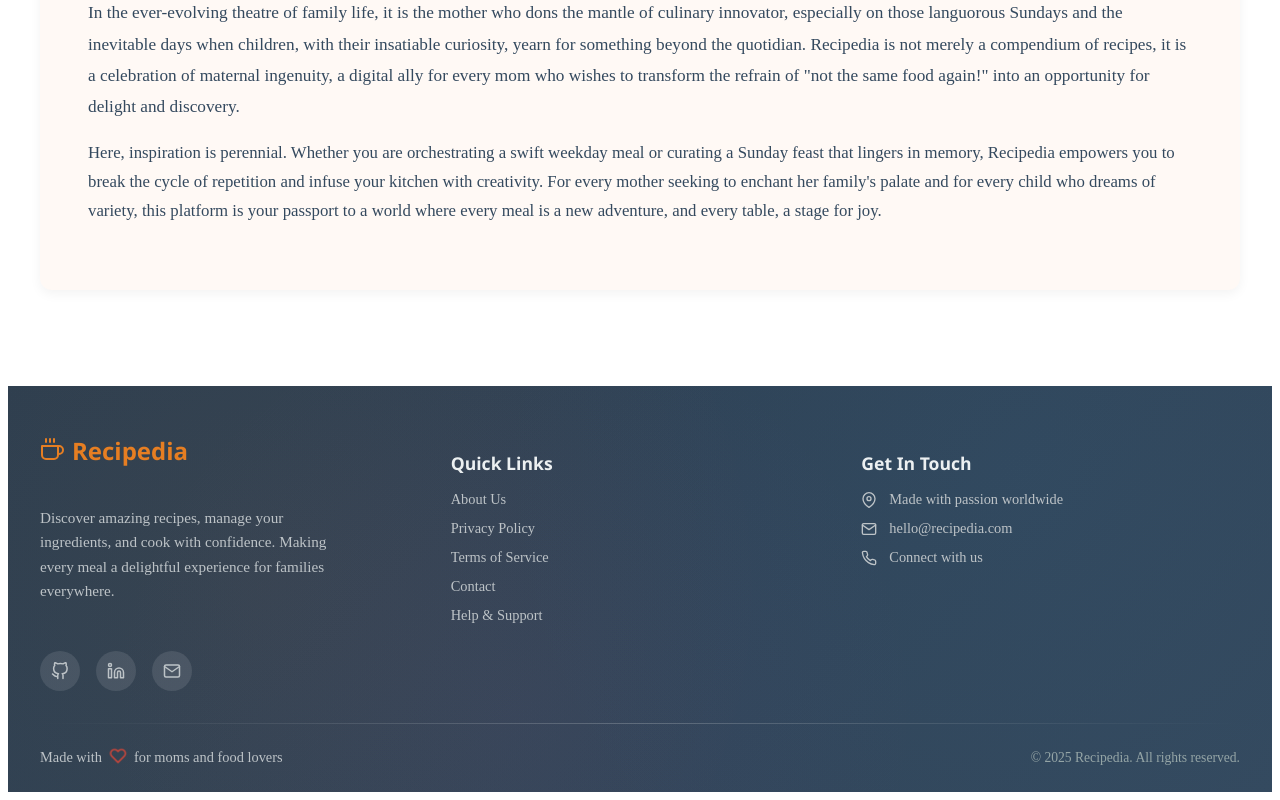
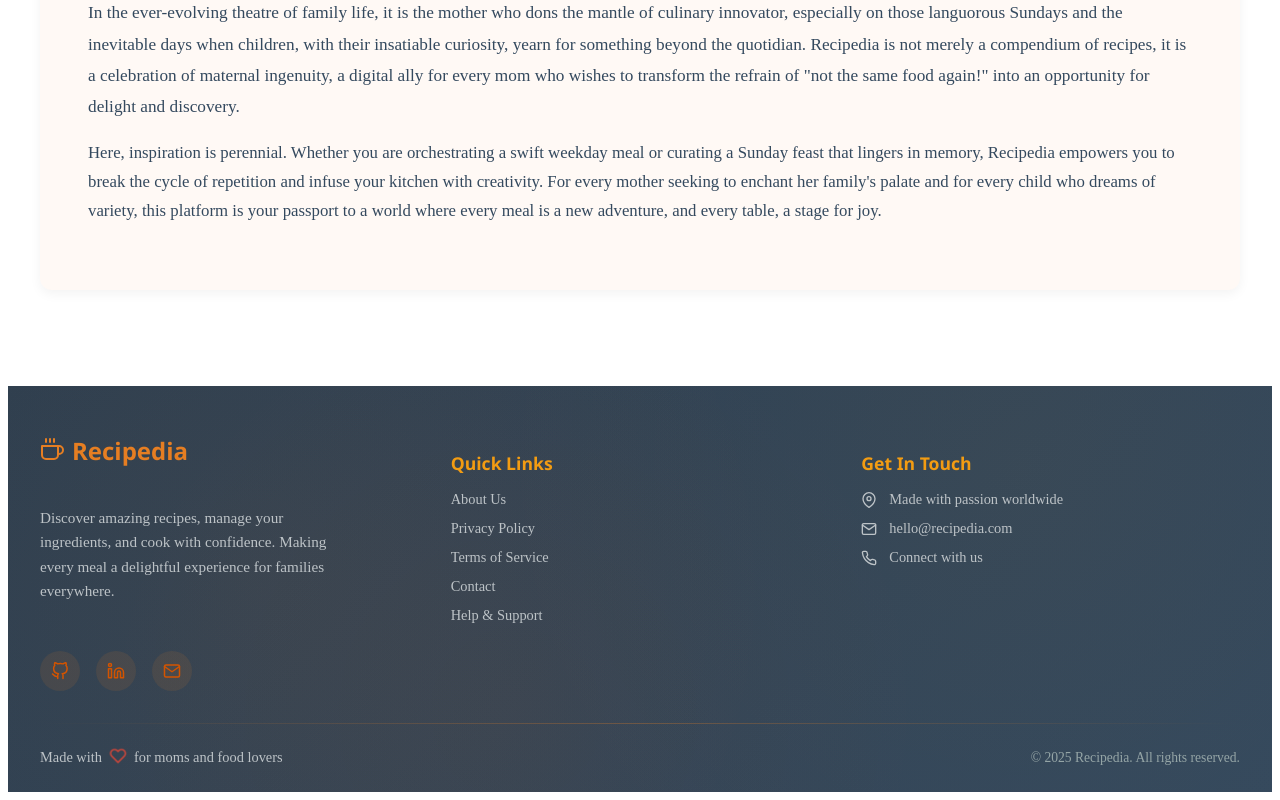
Before and after one commit to Arjun140205/Recipedia, a React (Create React App) app in the folder client/: page / in a window 1280 px wide. Shown: the part 800-1600 px from the top of the page. Built offline with nearby package versions, Linux system fonts and the light colour scheme.

Commit message:
style: refine Footer layout and styling consistency

```diff
--- a/client/src/component/Footer.jsx
+++ b/client/src/component/Footer.jsx
@@ -62,7 +62,7 @@ const Footer = () => {
   const sectionTitleStyle = {
     fontSize: '1.1rem',
     fontWeight: '600',
-    color: '#ecf0f1',
+    color: '#f39c12',
     marginBottom: '1rem',
     fontFamily: "'Poppins', 'Segoe UI', sans-serif",
   };
@@ -94,15 +94,15 @@ const Footer = () => {
     width: '40px',
     height: '40px',
     borderRadius: '50%',
-    background: 'rgba(255, 255, 255, 0.1)',
-    color: '#bdc3c7',
+    background: 'rgba(230, 126, 34, 0.1)',
+    color: '#d35400',
     transition: 'all 0.3s ease',
     cursor: 'pointer',
   };
 
   const dividerStyle = {
     height: '1px',
-    background: 'linear-gradient(90deg, transparent, rgba(189, 195, 199, 0.3), transparent)',
+    background: 'linear-gradient(90deg, transparent, rgba(230, 126, 34, 0.3), transparent)',
     margin: '2rem 0 1.5rem',
   };
 
@@ -131,9 +131,9 @@ const Footer = () => {
     right: 0,
     bottom: 0,
     background: `
-      radial-gradient(circle at 20% 50%, rgba(230, 126, 34, 0.05) 0%, transparent 50%),
-      radial-gradient(circle at 80% 20%, rgba(52, 152, 219, 0.05) 0%, transparent 50%),
-      radial-gradient(circle at 40% 80%, rgba(155, 89, 182, 0.05) 0%, transparent 50%)
+      radial-gradient(circle at 20% 50%, rgba(230, 126, 34, 0.06) 0%, transparent 50%),
+      radial-gradient(circle at 80% 20%, rgba(243, 156, 18, 0.04) 0%, transparent 50%),
+      radial-gradient(circle at 40% 80%, rgba(211, 84, 0, 0.05) 0%, transparent 50%)
     `,
     zIndex: 1,
   };
@@ -190,8 +190,8 @@ const Footer = () => {
                 style={socialLinkStyle}
                 whileHover={{
                   scale: 1.1,
-                  background: 'rgba(52, 152, 219, 0.2)',
-                  color: '#3498db'
+                  background: 'rgba(243, 156, 18, 0.2)',
+                  color: '#f39c12'
                 }}
                 whileTap={{ scale: 0.95 }}
               >
@@ -201,8 +201,8 @@ const Footer = () => {
                 style={socialLinkStyle}
                 whileHover={{
                   scale: 1.1,
-                  background: 'rgba(231, 76, 60, 0.2)',
-                  color: '#e74c3c'
+                  background: 'rgba(211, 84, 0, 0.2)',
+                  color: '#d35400'
                 }}
                 whileTap={{ scale: 0.95 }}
               >
```
